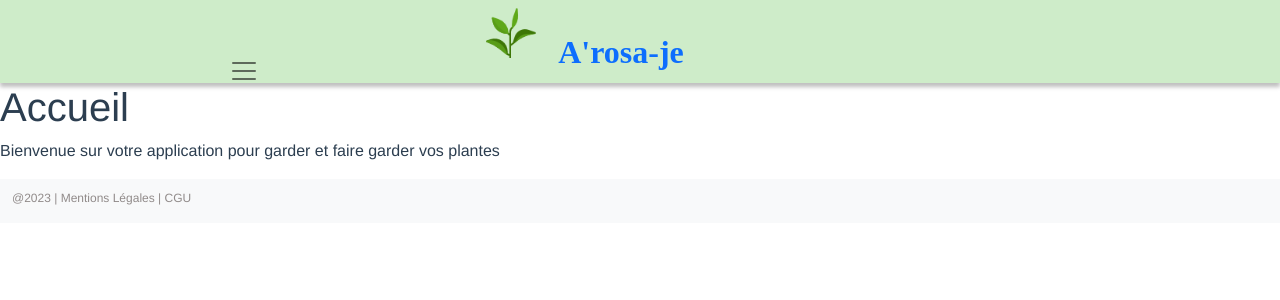
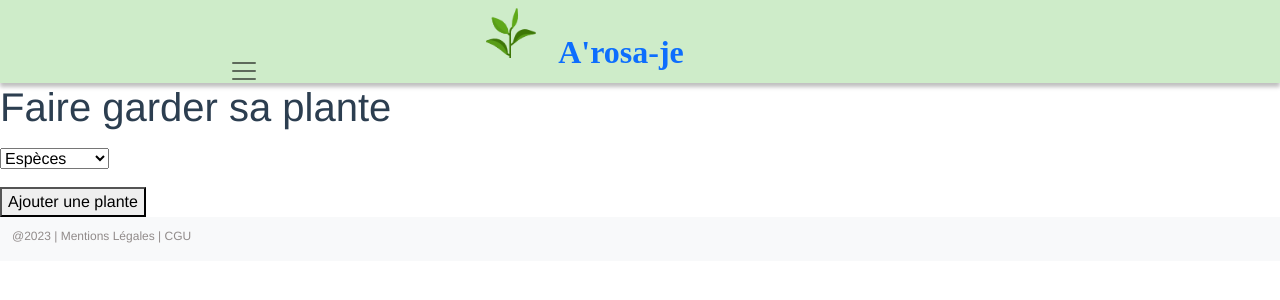
Before and after one commit to mayyyyyl/mspr-app, a Vue app: page /ajouter_plante in a window 1280 px wide. Shown: the top 300 px of the page. Built offline with nearby package versions, Linux system fonts and the light colour scheme.

Commit message:
Ajouts d'un dropdown et d'un bouton

```diff
--- a/src/views/AddPlantView.vue
+++ b/src/views/AddPlantView.vue
@@ -1,15 +1,45 @@
 <template>
   <div class="home">
-      <h1> Accueil </h1>
-      <p>Bienvenue sur votre application pour garder et faire garder vos plantes</p>
+    <h1> Faire garder sa plante</h1>
+    <p>
+
+    </p>
+    <label for="plants"></label>
+    <select name="plants" id="plants">
+      <optgroup label="Plantes">
+        <option value="especes">Espèces</option>
+        <option value="mimosa">Mimosa</option>
+        <option value="hortancia">Hortancia</option>
+        <option value="dahlia">Dahlia</option>
+      </optgroup>
+    </select>
+    <p>
+
+
+    </p>
+  </div>
+  <div id="add_plants">
+    <button v-on:click="button_add += 1">Ajouter une plante</button>
   </div>
 </template>
+
 
 <script>
 import Navigation from '@/components/Navigation.vue';
 import Footer from '@/components/Footer.vue'
 
+
 export default {
+  methods: {
+    button_add() {
+      var addplants = new Vue({
+        el: '#add_plants',
+        data: {
+          counter: 0
+        }
+      })
+      }
+    },
   components: {
     Navigation,
     Footer
```
Lines whose indentation alone changed are shown as unchanged.
